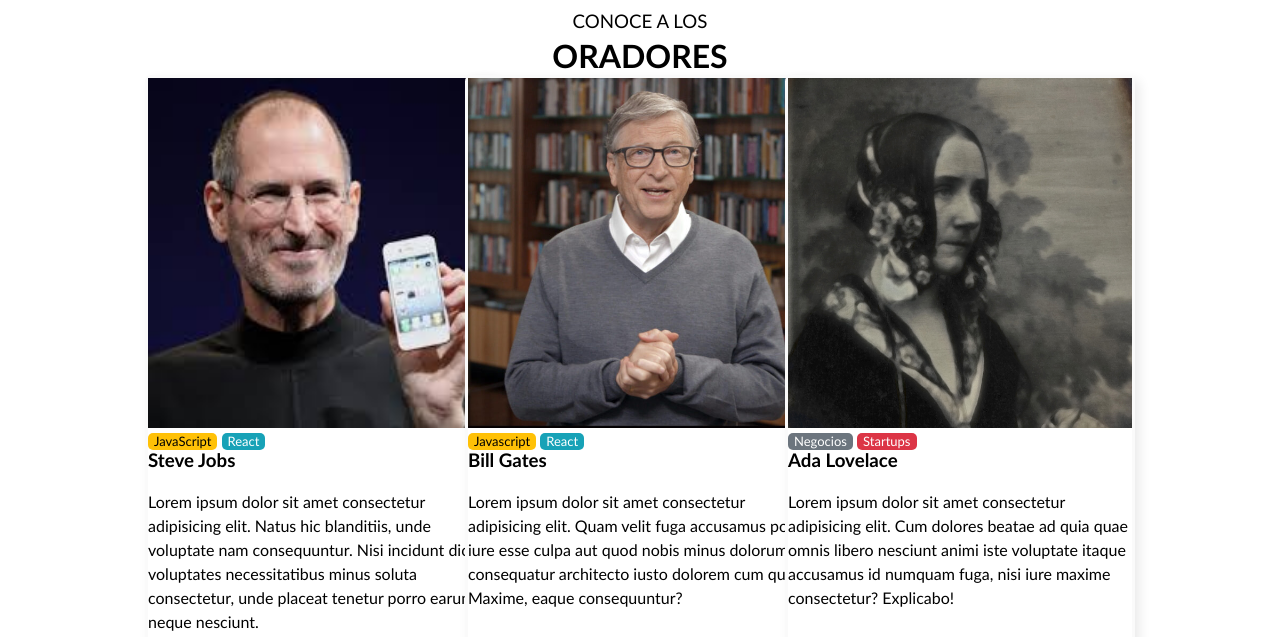
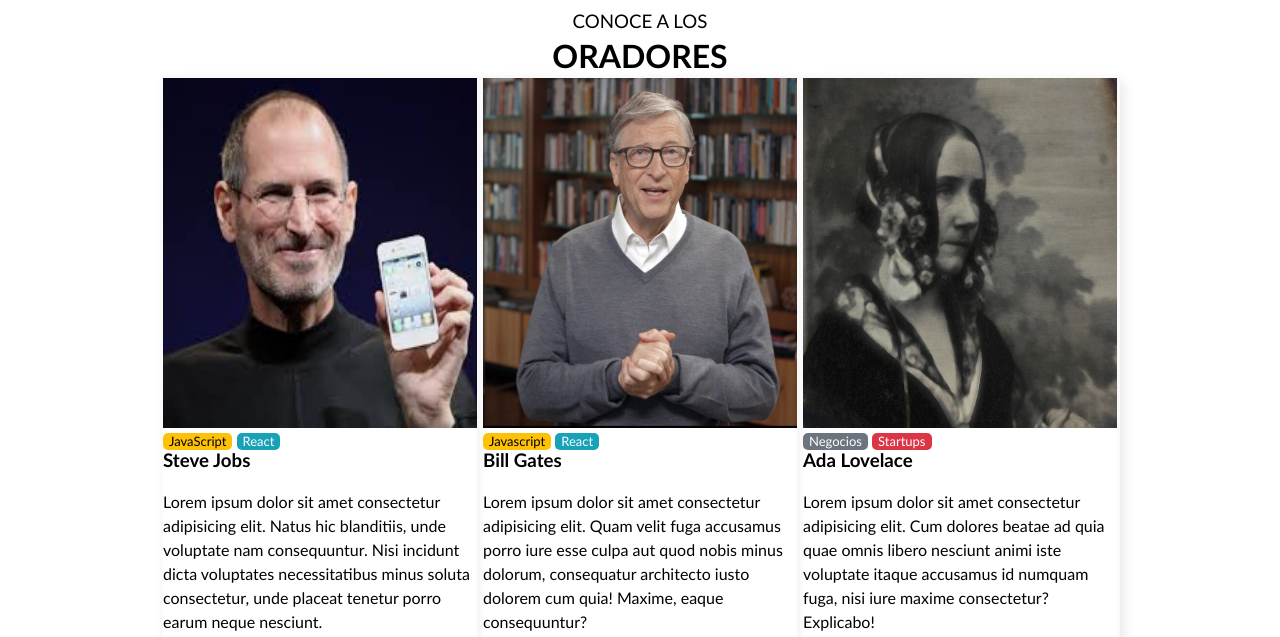
Before and after one commit to ivan545353/TP-Integrador-Reales-Ivan, a plain HTML site: page index.html in a window 1280 px wide. Shown: the part 802-1439 px from the top of the page. Drawn offline with Linux system fonts and the light colour scheme.

Commit message:
Resuelto bug responsive section 2 en vista de notebook

```diff
--- a/css/styles.css
+++ b/css/styles.css
@@ -181,8 +181,7 @@
 }
 
 .card{
-  width: 350px;
-  justify-self: center;
+  justify-self:center;
   background: rgb(255, 255, 255);
   border-radius: 0.4em;
   box-shadow: 0.3em 0.3em 0.7em #00000015;
```
